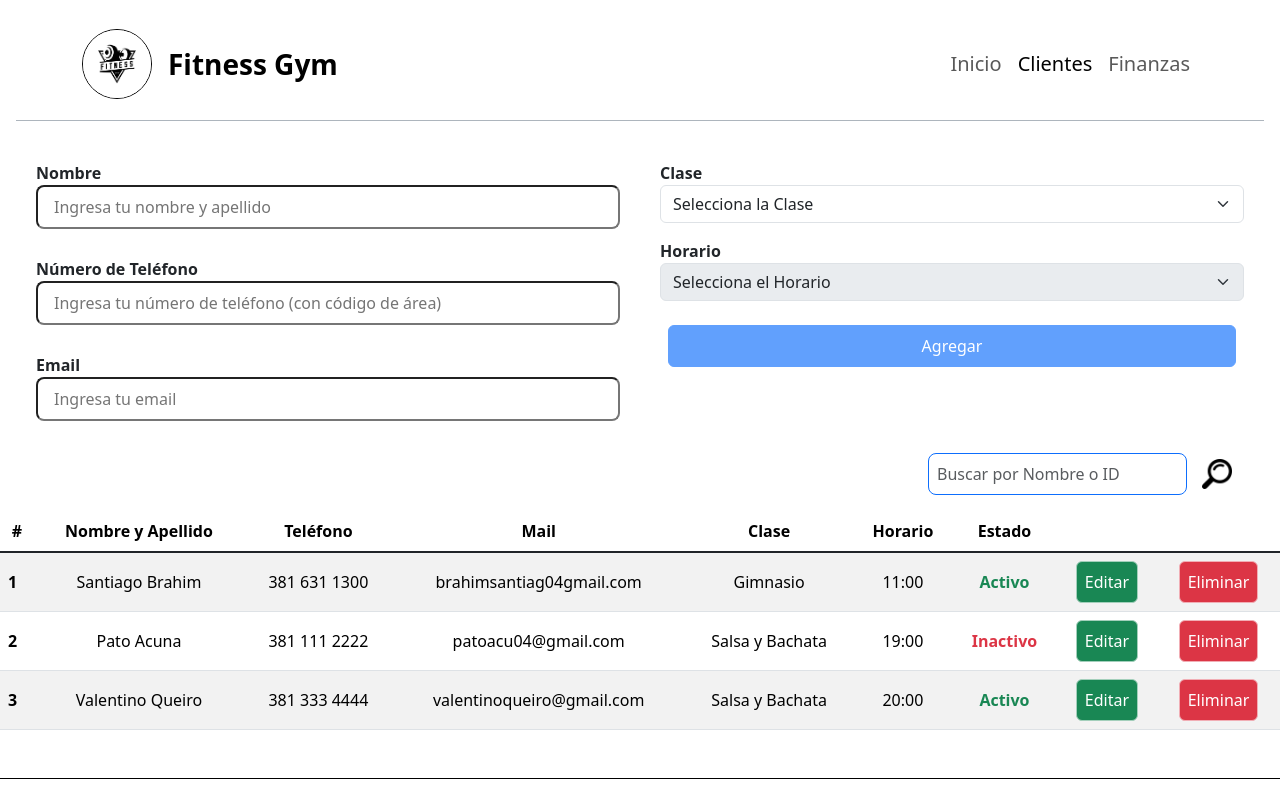
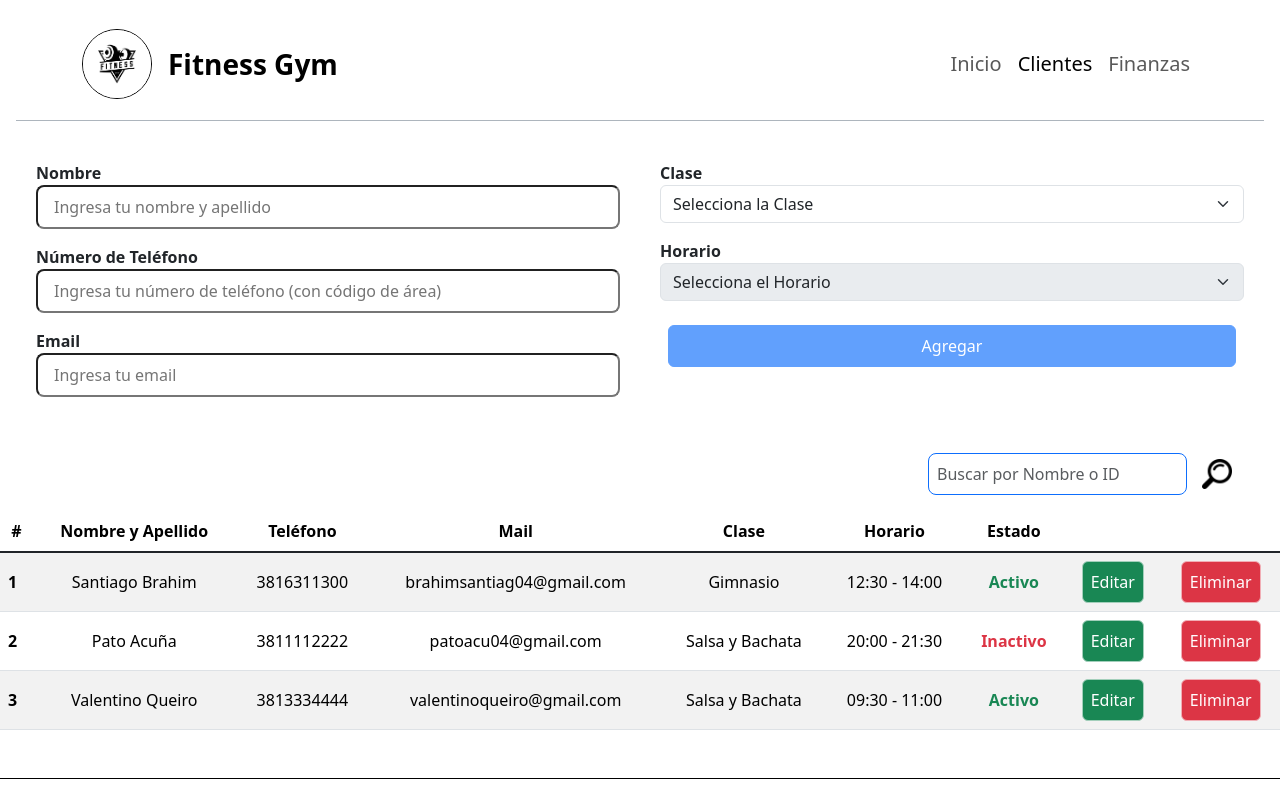
Before and after one commit to PatoAcu04/trabajofinal, a React (Vite) app: page / in a window 1280 px wide. Shown: the top 800 px of the page. Built offline with nearby package versions, Linux system fonts and the light colour scheme; data requests are answered from the project's data file.

Commit message:
Feat(Database Simulation with AJAX) && Refactor(Form)

```diff
--- a/src/App.jsx
+++ b/src/App.jsx
@@ -1,4 +1,4 @@
-import { useState } from 'react'
+import { useState, useEffect } from 'react'
 
 // Import our custom CSS
 import '../src/scss/styles.scss'
@@ -8,68 +8,29 @@ import Form from './Components/Form/Form'
 import Table from './Components/Table/Table'
 import Footer from './Components/Footer/Footer'
 
-export let Users = [
-  {
-    id: 1,
-    name: "Santiago Brahim",
-    tel: "381 631 1300",
-    mail: "brahimsantiag04gmail.com",
-    asistingClass: "Gimnasio",
-    state: "Activo",
-    hour: "11:00"
-  },
-  {
-    id: 2,
-    name: "Pato Acuna",
-    tel: "381 111 2222",
-    mail: "patoacu04@gmail.com",
-    asistingClass: "Salsa y Bachata",
-    state: "Inactivo",
-    hour: "19:00"
-  },
-  {
-    id: 3,
-    name: "Valentino Queiro",
-    tel: "381 333 4444",
-    mail: "valentinoqueiro@gmail.com",
-    asistingClass: "Salsa y Bachata",
-    state: "Activo",
-    hour: "20:00"
-  }
-]
 
-export const Classes = [
-  {
-    id: 1,
-    className: "Salsa y Bachata",
-    hours: ["09:30 - 11:00", "16:15 - 17:45", "20:00 - 21:30"]
-  },
-  {
-    id: 2,
-    className: "Gimnasio",
-    hours: ["08:15 - 09:45", "12:30 - 14:00", "18:00 - 19:30"]
-  },
-  {
-    id: 3,
-    className: "Zumba",
-    hours: ["10:00 - 11:30", "15:00 - 16:30", "19:45 - 21:15"]
-  },
-  {
-    id: 4,
-    className: "Pole Dance",
-    hours: ["09:00 - 10:30", "13:15 - 14:45", "17:30 - 19:00"]
-  },
-];
 
 
 function App() {
-  const [UsersActive, setActiveUsers] = useState(Users);
+  const [users, setUsers] = useState("");
+  const [classes, setClasses] = useState("");
   const [isEditing, setEditing] = useState(-1);
+
+  useEffect(() => {
+    fetch("http://localhost:3001/Users")
+      .then(res => res.json())
+      .then(data => setUsers(data));
+
+    fetch("http://localhost:3001/Classes")
+      .then(res => res.json())
+      .then((data) => setClasses(data));
+  }, []);
+
   return (
     <>
       <Header />
-      <Form UsersActive={UsersActive} setActiveUsers={setActiveUsers} isEditing={isEditing} setEditing={setEditing}/>
-      <Table UsersActive={UsersActive} setActiveUsers={setActiveUsers} setEditing={setEditing}/>
+      <Form UsersActive={users} setActiveUsers={setUsers} isEditing={isEditing} setEditing={setEditing} Classes={classes}/>
+      <Table UsersActive={users} setActiveUsers={setUsers} setEditing={setEditing}/>
       <Footer />
     </>
   )
--- a/src/Components/Form/Form.jsx
+++ b/src/Components/Form/Form.jsx
@@ -1,18 +1,35 @@
-import React, { useState } from 'react'
+import React, { useEffect, useState } from 'react'
 
 import FormInput from './FormInput'
 import FormClassSelect from './FormClassSelect'
 import FormHourSelect from './FormHourSelect'
 
-import { Classes, Users } from '../../App'
 
 
-function Form({UsersActive, setActiveUsers, isEditing, setEditing}) {
+function Form({UsersActive, setActiveUsers, isEditing, setEditing, Classes}) {
+
   const [name, setName] = useState("");
   const [tel, setTel] = useState("");
   const [email, setEmail] = useState("");
   const [selectedClass, setSelectedClass] = useState("");
   const [selectedHour, setSelectedHour] = useState("");
+
+
+
+  useEffect(()=>
+  {
+    const updatedUsers = [...UsersActive];
+    const index = updatedUsers.findIndex((user) => user.id == isEditing);
+
+    if (index !== -1) {
+      const user = updatedUsers[index];
+      setName(user.name || "");
+      setTel(user.tel || "");
+      setEmail(user.mail || "");
+      setSelectedClass(user.asistingClass || "");
+      setSelectedHour(user.hour || "");
+    }
+  }, [isEditing])
 
 
   const formDetails = [
@@ -23,7 +40,8 @@ function Form({UsersActive, setActiveUsers, isEditing, setEditing}) {
       inputType: "text",
       placeholder: "Ingresa tu nombre y apellido",
       state: name,
-      stateFunction: setName
+      stateFunction: setName,
+      errorFunction: displayErrorName
     },
     {
       id: 2,
@@ -32,7 +50,8 @@ function Form({UsersActive, setActiveUsers, isEditing, setEditing}) {
       inputType: "number",
       placeholder: "Ingresa tu número de teléfono (con código de área)",
       state: tel,
-      stateFunction: setTel
+      stateFunction: setTel,
+      errorFunction: displayErrorNumber
     },
     {
       id: 3,
@@ -41,7 +60,8 @@ function Form({UsersActive, setActiveUsers, isEditing, setEditing}) {
       inputType: "email",
       placeholder: "Ingresa tu email",
       state: email,
-      stateFunction: setEmail
+      stateFunction: setEmail,
+      errorFunction: displayErrorEmail
     },
   ]
 
@@ -79,19 +99,22 @@ function Form({UsersActive, setActiveUsers, isEditing, setEditing}) {
     };
 
     const updatedUsers = [...UsersActive];
-
     const index = updatedUsers.findIndex((user) => user.id == isEditing);
 
     if (index !== -1) {
       updatedUsers[index] = editUser;
       setActiveUsers(updatedUsers);
     }
+    else
+    {
+      alert("No se encontró al usuario");
+    }
   }
 
   function SaveNewRegister()
   {
         const newUser = {
-        id: UsersActive.length ? UsersActive[UsersActive.length - 1].id + 1 : UsersActive.length + 1,
+        id: UsersActive.length ? parseInt(UsersActive[UsersActive.length - 1].id) + 1 : UsersActive.length + 1,
         name: name,
         tel: tel,
         mail: email,
@@ -130,17 +153,15 @@ function Form({UsersActive, setActiveUsers, isEditing, setEditing}) {
     return !(/[^0-9]/.test(text));
   }
 
-  function isLongerThan(text, minLength)
+  function isShorterThan(text, minLength)
   {
-    return text.length >= minLength;
+    return text.length < minLength;
   }
 
   function validateNumber(text)
   {
-    return numberOnly(text) && isLongerThan(text, 10) && !hasBlankSpaces(text);
+    return numberOnly(text) && !isShorterThan(text, 10) && !hasBlankSpaces(text);
   }
-
-
 
   function includesMailChars(text)
   {
@@ -156,8 +177,78 @@ function Form({UsersActive, setActiveUsers, isEditing, setEditing}) {
 
   function validateForm()
   {
-    return validateName(name.trim()) && validateNumber(tel.trim()) && validateMail(email.trim()) && !isEmpty(selectedClass) && !isEmpty(selectedHour);
+    return validateName((name || "").trim()) && validateNumber((tel || "").trim()) && validateMail((email || "").trim()) && !isEmpty(selectedClass) && !isEmpty(selectedHour);
   }
+
+
+    function displayNumberLengthError(text)
+    {
+      if(isShorterThan(text, 10))
+      {
+        return "El número telefónico debe tener 10 digitos";
+      }
+      else
+      {
+        return "";
+      }
+    }
+
+    function displayErrorName(text)
+    {
+      if(isEmpty(text))
+      {
+        return "El campo no puede estar vacio";
+      }
+      else if(!textOnly(text))
+      {
+        return "No puede contener números o caracteres especiales";
+      }
+      else
+      {
+        return "";
+      }
+    }
+
+    function displayErrorNumber(text)
+    {
+      if(isEmpty(text))
+      {
+        return "El campo no puede estar vacio";
+      }
+      else if(hasBlankSpaces(text))
+      {
+        return "El número no puede contener espacios en blanco";
+      }
+      else if(!numberOnly(text))
+      {
+        return "El número no puede contener caracteres alfanuméricos";
+      }
+      else
+      {
+        return displayNumberLengthError(text);
+      }
+    }
+
+    function displayErrorEmail(text)
+    {
+      if(isEmpty(text))
+      {
+        return "El campo no puede estar vacio";
+      }
+      else if(hasBlankSpaces(text))
+      {
+        return "El mail no puede contener espacios en blanco";
+      }
+      else if(!includesMailChars(text))
+      {
+        return "El texto debe contener una @ y un .com";
+      }
+      else
+      {
+        return "";
+      }
+    }
+
 
   return (
     <form className='d-flex justify-content-center p-3 gap-3 m-2'
@@ -178,7 +269,7 @@ function Form({UsersActive, setActiveUsers, isEditing, setEditing}) {
         }
       }
     }>
-      <div className='container d-flex flex-column justify-content-between align-items-stretch gap-3'>
+      <div className='container d-flex flex-column justify-content-start align-items-stretch gap-3'>
       {formDetails.map((detail)=>
         {
           return <FormInput
@@ -189,18 +280,19 @@ function Form({UsersActive, setActiveUsers, isEditing, setEditing}) {
             placeholder={detail.placeholder}
             stateFunction={detail.stateFunction}
             state={detail.state}
+            errorFunction={detail.errorFunction}
           />
         })}
       </div>
-      <div className='container d-flex flex-column justify-content-between align-items-stretch gap-3'>
-        <FormClassSelect Classes={Classes} selectedClass={selectedClass} HandleClassSelectChange={HandleClassSelectChange}/>
-        <FormHourSelect Classes={Classes} selectedClass={selectedClass} HandleHourSelectChange={HandleHourSelectChange}/>
+      <div className='container d-flex flex-column justify-content-start align-items-stretch gap-3'>
+        {Classes.length ? <FormClassSelect Classes={Classes} selectedClass={selectedClass} HandleClassSelectChange={HandleClassSelectChange}/> : <p className='text-danger text-center'>No se pueden mostrar las clases: Error en la base de datos</p>}
+        {Classes.length ? <FormHourSelect Classes={Classes} selectedClass={selectedClass} selectedHour={selectedHour} HandleHourSelectChange={HandleHourSelectChange}/> : <p className='text-danger text-center'>No se pueden mostrar los horarios: Error en la base de datos</p>}
         <button type="submit" className={isEditing != -1 ? "btn btn-success p-2 m-2" : "btn btn-primary p-2 m-2"} disabled={!validateForm()}>{isEditing != -1 ? "Finalizar Edición" : "Agregar"}</button>
         <button className={isEditing != -1 ? "btn btn-danger p-2 m-2" : "invisible"}
         onClick={(e)=>
         {
           e.preventDefault();
-          setEditing(-1);
+          ResetForm();
         }
         }
         >Cancelar</button>
--- a/src/Components/Form/FormHourSelect.jsx
+++ b/src/Components/Form/FormHourSelect.jsx
@@ -3,7 +3,7 @@ import { useState } from 'react';
 
 import SelectOption from './SelectOption';
 
-function FormHourSelect({Classes, selectedClass, HandleHourSelectChange}) {
+function FormHourSelect({Classes, selectedClass, HandleHourSelectChange, selectedHour}) {
 
   const [errorMsg, setError] = useState("");
 
@@ -28,7 +28,7 @@ function FormHourSelect({Classes, selectedClass, HandleHourSelectChange}) {
   return (
     <div className="form-group">
         <label htmlFor="hourSelect" className='fw-bold'>Horario</label>
-        <select className="form-select" aria-label="Default select example" id="hourSelect" name="HourSelect" disabled={selectedClass == ""} onChange={handleSelect} required>
+        <select className="form-select" aria-label="Default select example" id="hourSelect" name="HourSelect" disabled={selectedClass == ""} value={selectedHour} onChange={handleSelect} required>
             <option defaultValue value="">Selecciona el Horario</option>
             {
                 Classes.find((actualClass)=>{
--- /dev/null
+++ b/src/assets/db/db.json
@@ -0,0 +1,53 @@
+{
+    "Users": [
+  {
+    "id": 1,
+    "name": "Santiago Brahim",
+    "tel": "3816311300",
+    "mail": "brahimsantiag04@gmail.com",
+    "asistingClass": "Gimnasio",
+    "state": "Activo",
+    "hour": "12:30 - 14:00"
+  },
+  {
+    "id": 2,
+    "name": "Pato Acuña",
+    "tel": "3811112222",
+    "mail": "patoacu04@gmail.com",
+    "asistingClass": "Salsa y Bachata",
+    "state": "Inactivo",
+    "hour": "20:00 - 21:30"
+  },
+  {
+    "id": 3,
+    "name": "Valentino Queiro",
+    "tel": "3813334444",
+    "mail": "valentinoqueiro@gmail.com",
+    "asistingClass": "Salsa y Bachata",
+    "state": "Activo",
+    "hour": "09:30 - 11:00"
+  }
+],
+"Classes": [
+  {
+    "id": 1,
+    "className": "Salsa y Bachata",
+    "hours": ["09:30 - 11:00", "16:15 - 17:45", "20:00 - 21:30"]
+  },
+  {
+    "id": 2,
+    "className": "Gimnasio",
+    "hours": ["08:15 - 09:45", "12:30 - 14:00", "18:00 - 19:30"]
+  },
+  {
+    "id": 3,
+    "className": "Zumba",
+    "hours": ["10:00 - 11:30", "15:00 - 16:30", "19:45 - 21:15"]
+  },
+  {
+    "id": 4,
+    "className": "Pole Dance",
+    "hours": ["09:00 - 10:30", "13:15 - 14:45", "17:30 - 19:00"]
+  }
+]
+}
```
Also changed, not shown: src/Components/Footer/Footer.jsx (+20 -20 lines), src/Components/Form/FormInput.jsx (+2 -124 lines).
